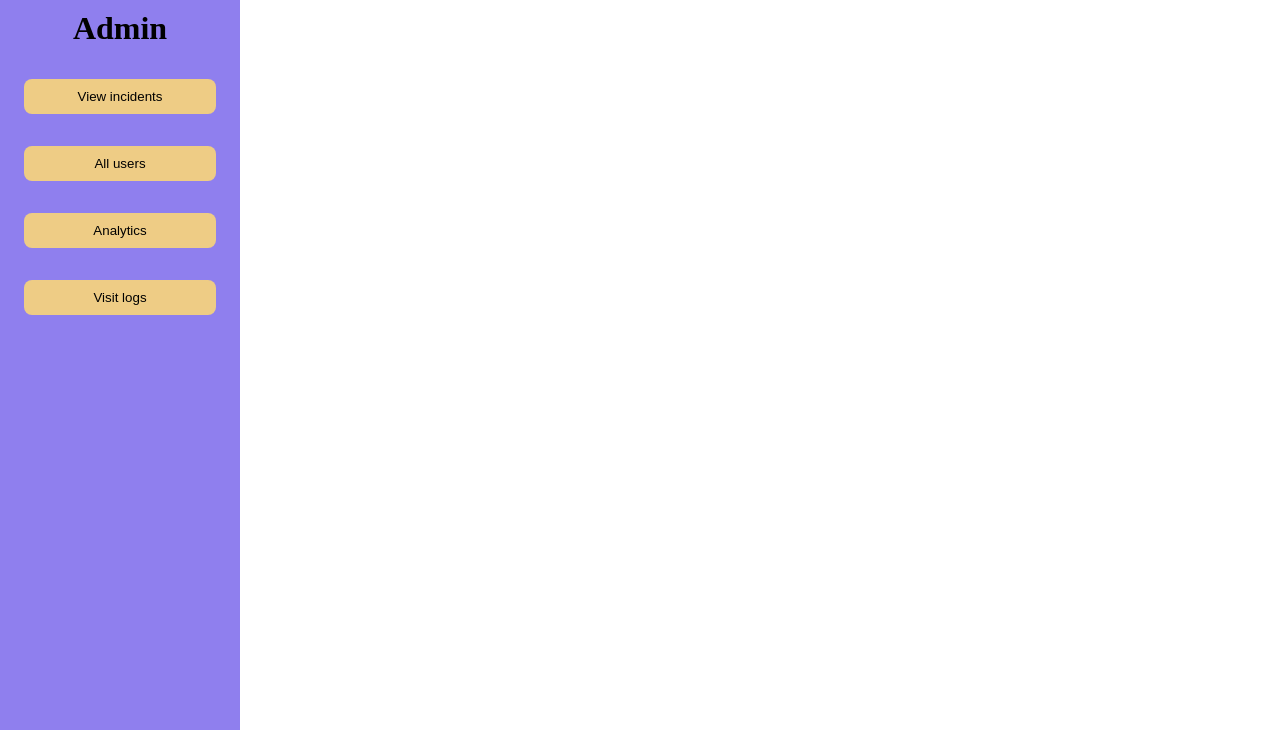
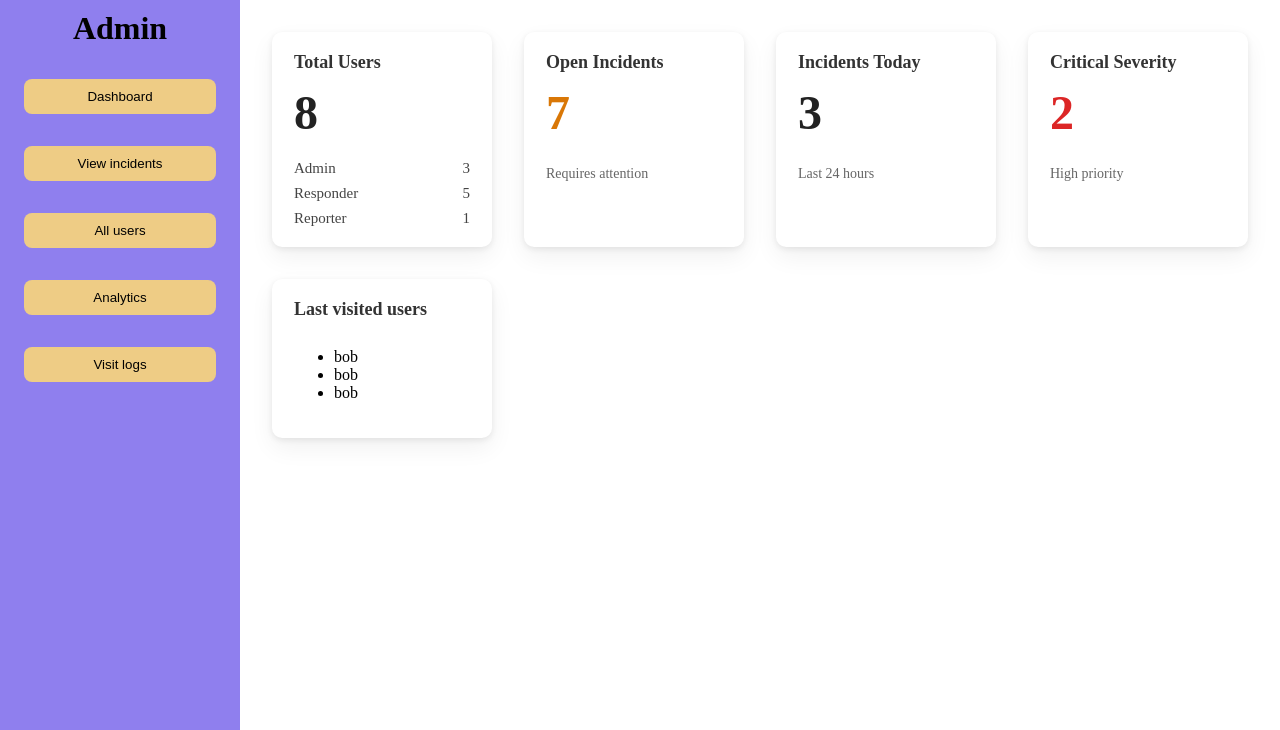
Before and after one commit to viktorabrahamsson1/projekt, a PHP site: page /main.php in a window 1280 px wide. Shown: the part 70-800 px from the top of the page. Run offline with PHP 8.4, Linux system fonts and the light colour scheme; the visitor is signed in with stand-in values (Sample User, id 1).

Commit message:
started on a admin dashboard

```diff
--- a/css/main.css
+++ b/css/main.css
@@ -132,5 +132,69 @@ main {
   align-items: flex-start;
   justify-content: center;
 
+  overflow: hidden;
   padding: 2rem;
 }
+
+.admin-dashboard {
+  display: grid;
+  grid-template-columns: repeat(4, 1fr);
+  gap: 32px;
+  width: 100%;
+}
+
+.dashboard-card {
+  background-color: #ffffff;
+  border-radius: 10px;
+  padding: 20px 22px;
+
+  box-shadow: 0 2px 6px rgba(0, 0, 0, 0.08), 0 10px 24px rgba(0, 0, 0, 0.06);
+
+  display: flex;
+  flex-direction: column;
+  gap: 12px;
+}
+
+.dashboard-card h3 {
+  margin: 0;
+  font-size: 18px;
+  font-weight: 600;
+  color: #333;
+}
+
+.big-number {
+  font-size: 48px;
+  font-weight: 700;
+  color: #222;
+  margin: 0;
+}
+
+.big-number.warning {
+  color: #d97706;
+}
+
+.big-number.danger {
+  color: #dc2626;
+}
+
+.subtext {
+  font-size: 14px;
+  color: #666;
+}
+
+.total-users ul {
+  list-style: none;
+  padding: 0;
+  margin: 8px 0 0 0;
+
+  display: flex;
+  flex-direction: column;
+  gap: 8px;
+}
+
+.total-users li {
+  display: flex;
+  justify-content: space-between;
+  font-size: 15px;
+  color: #444;
+}
--- a/includes/db.php
+++ b/includes/db.php
@@ -1,9 +1,9 @@
 <?php
 //If you want to try yourself just enter your specific MySql and xampp info
-$host = "localhost";
+$host = "127.0.0.1";
 $user = "root";
 $pass = "";
-$db = "er-test";
+$db = "incident_db";
 
 $mysqli = new mysqli($host, $user, $pass, $db);
 
--- a/includes/layout.php
+++ b/includes/layout.php
@@ -44,6 +44,7 @@ require_once "track_visit.php";
       $buttons .= <<<HTML
         <div class="aside-button-container" id="reporter">
           <p>Reporter</p>
+            <button onclick="window.location.href='/main.php'">Dashboard</button>
           <button onclick="window.location.href='/pages/reporter/incident_form.php'">Report incident</button>
           <button>My incidents</button>
           <button>Add evidence</button>
@@ -56,6 +57,7 @@ require_once "track_visit.php";
       $buttons .= <<<HTML
           <div class=" aside-button-container" id="responder">
             <p>Responder</p>
+            <button onclick="window.location.href='/main.php'">Dashboard</button>
             <button>All indcidents</button>
             <button>Update status</button>
             <button>Add comment</button>
@@ -67,8 +69,9 @@ require_once "track_visit.php";
     if ($_SESSION["role"] === "admin") {
       $buttons .= <<<HTML
         <div class="aside-button-container" id="admin">
-          <p>Admin</p>
-          <button onclick="window.location.href='/pages/admin/incidents.php'">View incidents</button>
+            <p>Admin</p>
+            <button onclick="window.location.href='/main.php'">Dashboard</button>
+            <button onclick="window.location.href='/pages/admin/incidents.php'">View incidents</button>
           <button onclick="window.location.href='/pages/admin/allUsers.php'">All users</button>
           <button onclick="window.location.href='/pages/admin/analytics.php'">Analytics</button>
           <button onclick="window.location.href='/pages/admin/visitLogs.php'">Visit logs</button>
--- a/main.php
+++ b/main.php
@@ -2,7 +2,62 @@
 require_once "./includes/session.php";
 require_once "./auth/auth.php";
 requireLogin();
+
 $content = "";
+
+if ($_SESSION["role"] === "admin") {
+  $content .= "
+<div class='admin-dashboard'>
+  <div class='dashboard-card total-users'>
+    <h3>Total Users</h3>
+    <p class='big-number'>8</p>
+    <ul>
+      <li><span>Admin</span><span>3</span></li>
+      <li><span>Responder</span><span>5</span></li>
+      <li><span>Reporter</span><span>1</span></li>
+    </ul>
+  </div>
+
+  <div class='dashboard-card open-incidents'>
+    <h3>Open Incidents</h3>
+    <p class='big-number warning'>7</p>
+    <p class='subtext'>Requires attention</p>
+  </div>
+
+  <div class='dashboard-card incidents-today'>
+    <h3>Incidents Today</h3>
+    <p class='big-number'>3</p>
+    <p class='subtext'>Last 24 hours</p>
+  </div>
+
+  <div class='dashboard-card critical-incidents'>
+    <h3>Critical Severity</h3>
+    <p class='big-number danger'>2</p>
+    <p class='subtext'>High priority</p>
+  </div>
+
+  <div class='dashboard-card last-visited-users'>
+    <h3>Last visited users</h3>
+    <ul>
+      <li>bob</li>
+      <li>bob</li>
+      <li>bob</li>
+    </ul>
+  </div>
+
+</div>
+";
+} else if ($_SESSION["role"] === "responder") {
+  $content .= "RESPONDER";
+} else if ($_SESSION["role"] === "reporter") {
+  $content .= "REPORTER";
+}
+
+
+
+
+
+
 require_once "./includes/layout.php";
 
 ?>
```
